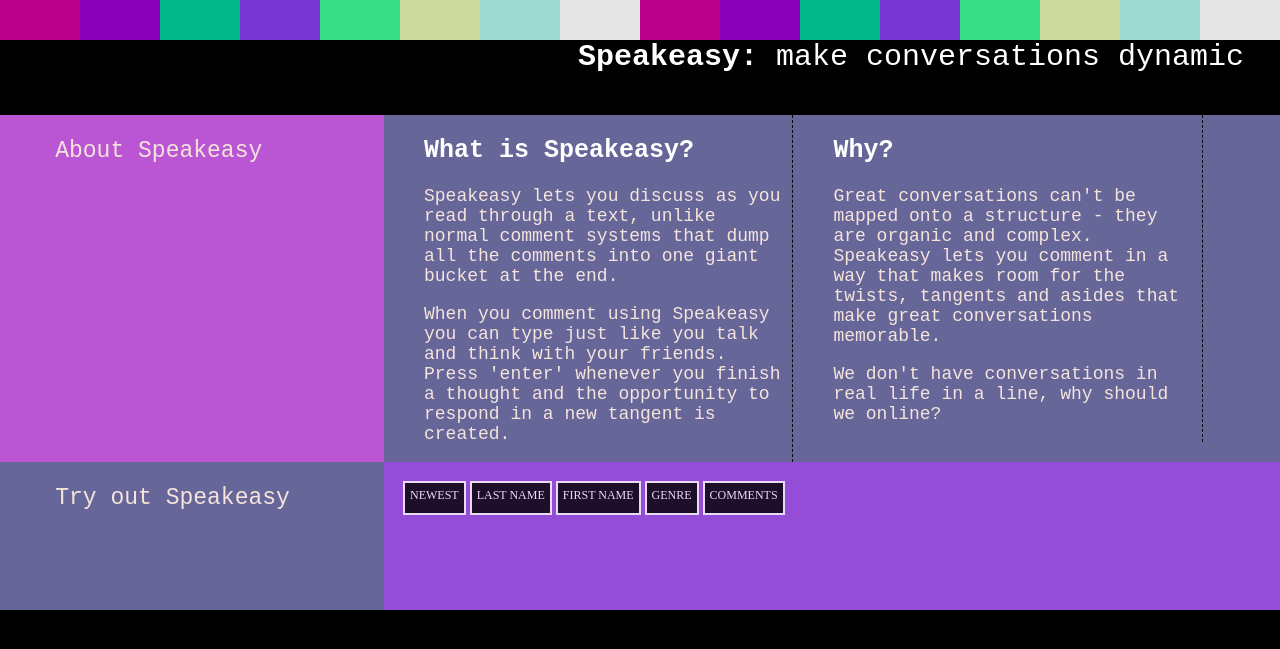
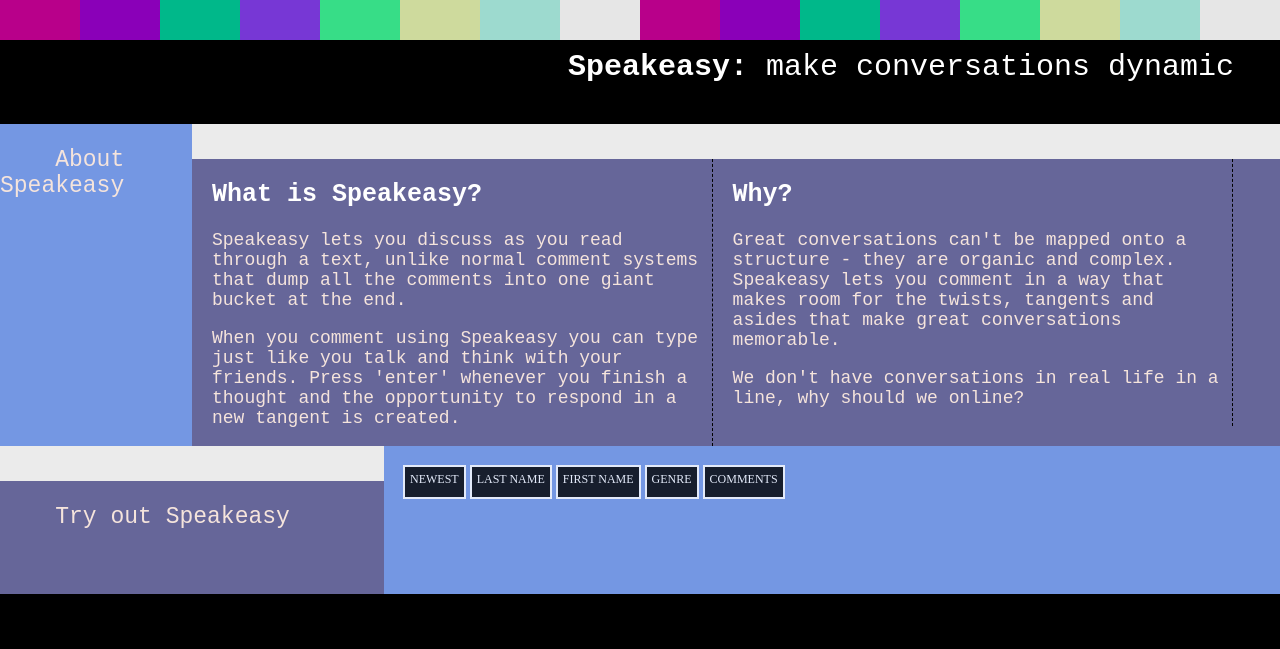
Before and after one commit to dpsfrishberg/speakeasy, a Django app: template templates/index.html in a window 1280 px wide. Shown: the top 649 px of the page. Run offline with Django 3.2, Linux system fonts and the light colour scheme; the template is opened without the code that fills it, so the values that code supplies are empty; some libraries are stand-ins or nearby versions.

Commit message:
Merged isaac-changes into master

```diff
--- a/media/speakeasy.css
+++ b/media/speakeasy.css
@@ -1,4 +1,9 @@
+/*html {
+    -moz-box-shadow: 0 0 40px 5px rgba(0,0,0,0.2)inset;
+    -webkit-box-shadow: 0 0 40px 5px rgba(0,0,0,0.2)inset;
+    box-shadow: 0 0 40px 5px rgba(0,0,0,0.2) inset;
 
+}*/
 html.inactive, html.inactive body {
     overflow: hidden;
 }
--- a/media/speakeasy.js
+++ b/media/speakeasy.js
@@ -206,7 +206,7 @@ function viewModel() {
 		eval(data);
 			for (var node_id in nums_comments) {
 				self.nodesEachById(node_id, function(theNode) {
-					theNode.num_comments(nums_comments[node_id]['num_comments']);
+				    theNode.num_comments(nums_comments[node_id]['num_comments']);
 				});
 			}
 		}
@@ -228,7 +228,7 @@ function viewModel() {
     };
 
     self.commentAdded = function(el) {
-	console.info('added');
+
 	$('#comments-in-isotope').isotope( 'appended', $(el) );
     };
 
--- a/media/speakeasyhome.css
+++ b/media/speakeasyhome.css
@@ -35,6 +35,7 @@ h2 {
     top: -10px;
     float: right;
     margin-top: 10px;
+    padding: 10px;
 }
 
 #whatis {
@@ -42,7 +43,7 @@ h2 {
     float: left;
     font-size: 23px;
     text-align: left;
-    background: #BA55D3;
+    background: #7497E3 /*#BA55D3*/ ;
     height: auto;
     width: 100%;
     display: block;
@@ -50,28 +51,30 @@ h2 {
 
 #whatisleft {
     height: 100%;
-    width: 30%;
+    width: 15%;
     display: inline-block;
     float: left;
-    color: #F5E4DC;
+    color:  #F5E4DC;
     font-family: Courier New, Courier, monospace;
+
 }
 
 #whatisright {
-    width: 70%;
+    width: 85%;
     background: #669;
     float: left;
     display: inline-block;
     height: 100%;
     color: #F5E4DC;
+    border-top: 35px #EBEBEB solid;
 }
 
 #tile {
-    width: 40%;
+    width: 45%;
     font-size: 18px;
     float: left;
     display: inline-block;
-    padding-left: 40px;
+    padding-left: 20px;
     padding-right: 10px;
     border-right: dashed 1px black;
     font-family: Courier New, Courier, monospace;
@@ -95,6 +98,7 @@ h2 {
     float: left;
     font-family: Courier New, Courier, monospace;
     color: #F5E4DC;
+    border-top: 35px #EBEBEB solid;
 }
 
 
@@ -102,8 +106,9 @@ h2 {
     width: 70%;
     float: right;
     display: inline-block;
-    background: #944DD6;
+    background: #7497E3 /*#BA55D3*/ /*#944DD6*/;
     padding-bottom: 40px;
+
 }
 
 #sorter {
--- a/templates/article.html
+++ b/templates/article.html
@@ -161,7 +161,7 @@
 		<!--adding the submit box-->
 		<div class="comment-submit-form" data-bind="with: _activeNode">
 					<label data-bind="attr: {for: node_textarea_id}">Leave A Response</label>
-					<a href="http://www.igendelman.com/art/Speakeasy.gif">HELP!</a>
+					<!--<a href="http://www.igendelman.com/art/Speakeasy.gif">HELP!</a>-->
 					<textarea placeholder= "Enter your text and separate your thoughts by pressing the 'enter' button" data-bind="attr: {id: node_textarea_id, name: node_textarea_id}" ></textarea>
 					<input type="submit" data-bind="attr: {id: node_submit_id, name: node_submit_id}" value="Submit"/>
 					<div class="clear"></div>
--- a/templates/splash.html
+++ b/templates/splash.html
@@ -64,7 +64,7 @@
 </div>
 <div id= "mainagain">
     <div id= "title">
-     <!--   <img id= "Sletter" src="http://i.imgur.com/XtqDmB2.png"/> --><div id= "speakeasytext" ><strong>Speakeasy:</strong> make conversations dynamic &nbsp; &nbsp; &nbsp;</div>
+     <div id= "speakeasytext" ><strong>Speakeasy:</strong> make conversations beautiful &nbsp; &nbsp; &nbsp;</div>
     </div>
 <!--    <div class= "columncontainer">
             <div id= "sevenb" class= "c" ></div>
```
